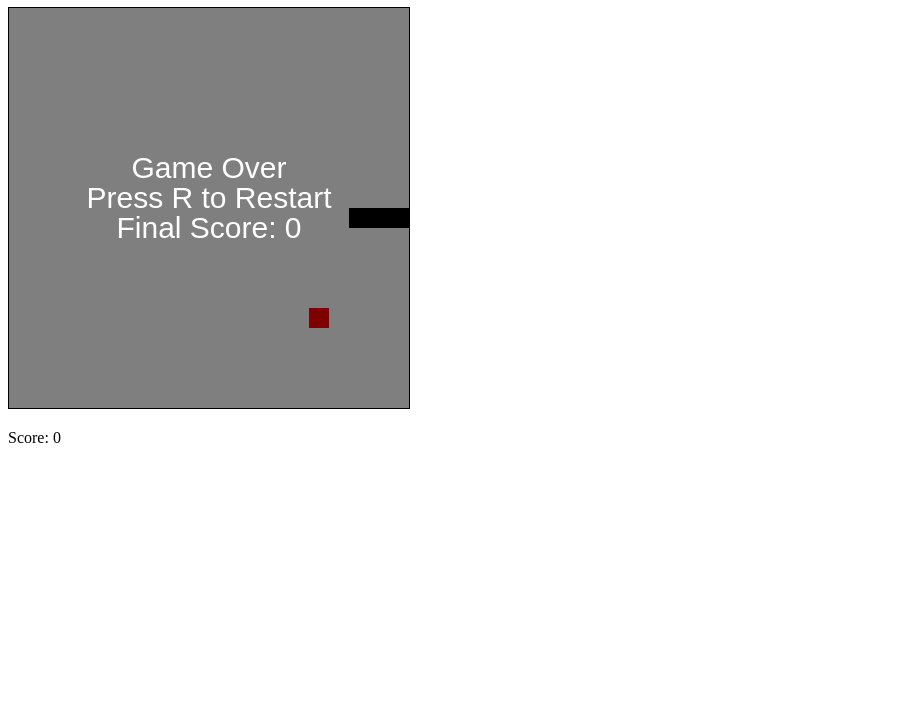
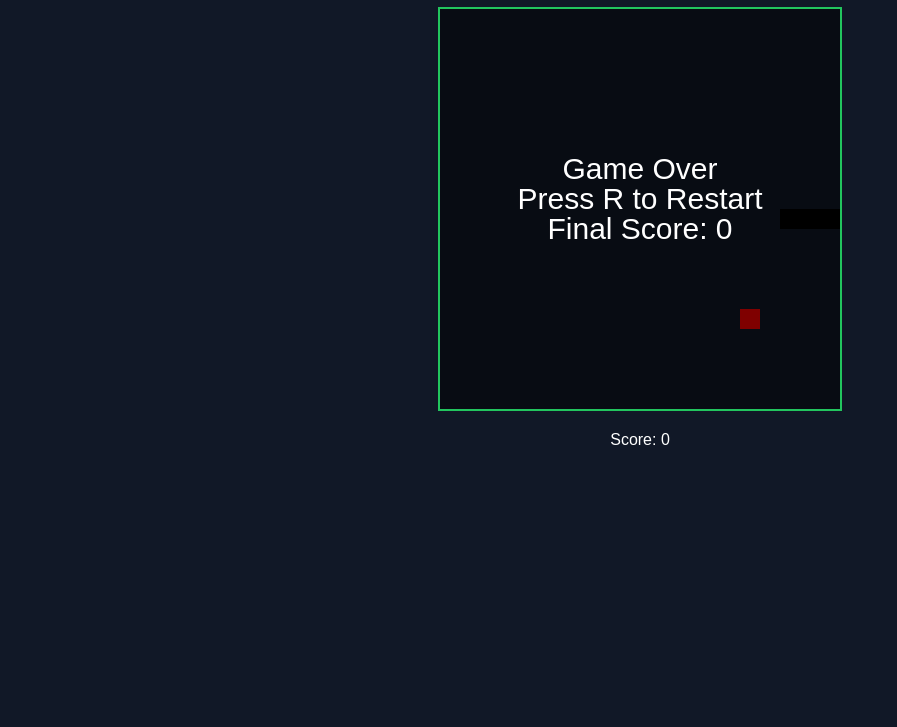
Before and after one commit to joojuho/snakeprojekti, a plain HTML site: page index.html in a window 1280 px wide. Shown: the part 73-800 px from the top of the page, without its empty margins (0-897 px from the left). Drawn offline with Linux system fonts and the light colour scheme.

Commit message:
added style.css with some styling

```diff
--- a/index.html
+++ b/index.html
@@ -1,15 +1,11 @@
 <!DOCTYPE html>
 <html lang="en">
 <head>
+    <link rel="stylesheet" href="style.css">
     <meta charset="UTF-8">
     <meta name="viewport"
           content="width=device-width, initial-scale=1.0">
     <title>Snake Game</title>
-    <style>
-        canvas {
-            border: 1px solid black;
-        }
-    </style>
 </head>
 <body>
 
--- /dev/null
+++ b/style.css
@@ -0,0 +1,10 @@
+body {
+    background: #111827;
+    color: white;
+    font-family: Arial, sans-serif;
+    text-align: center;
+}
+
+canvas {
+    border: 2px solid #22c55e;
+}
```
